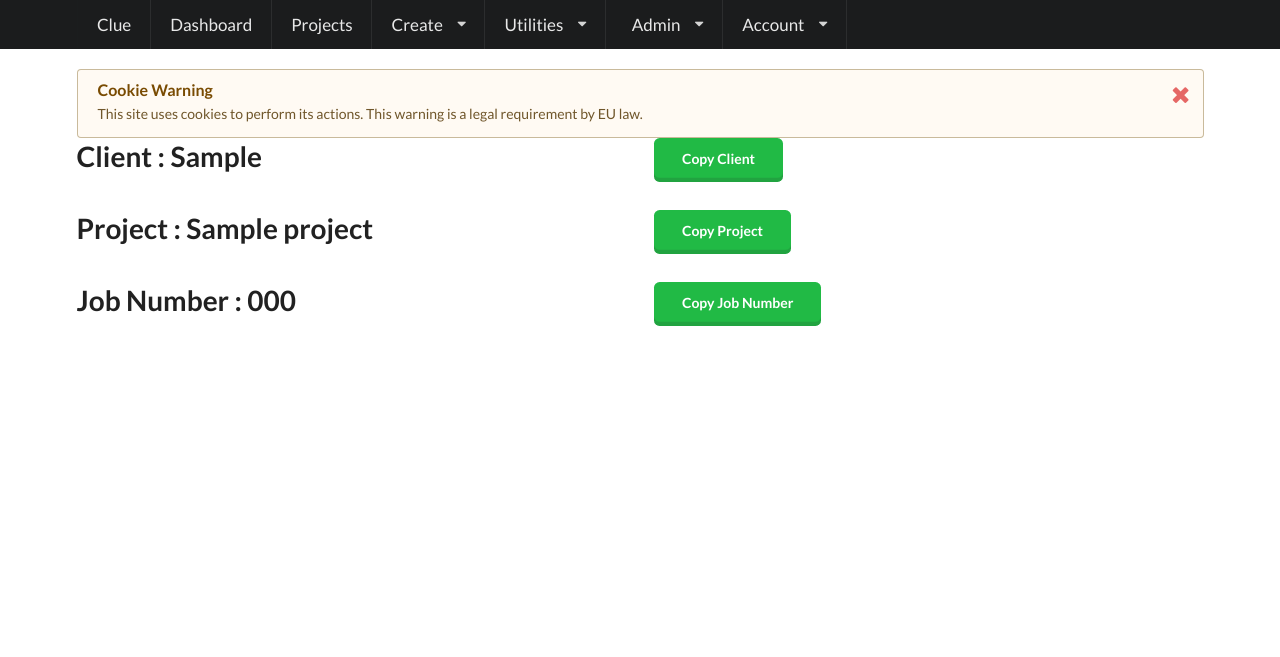
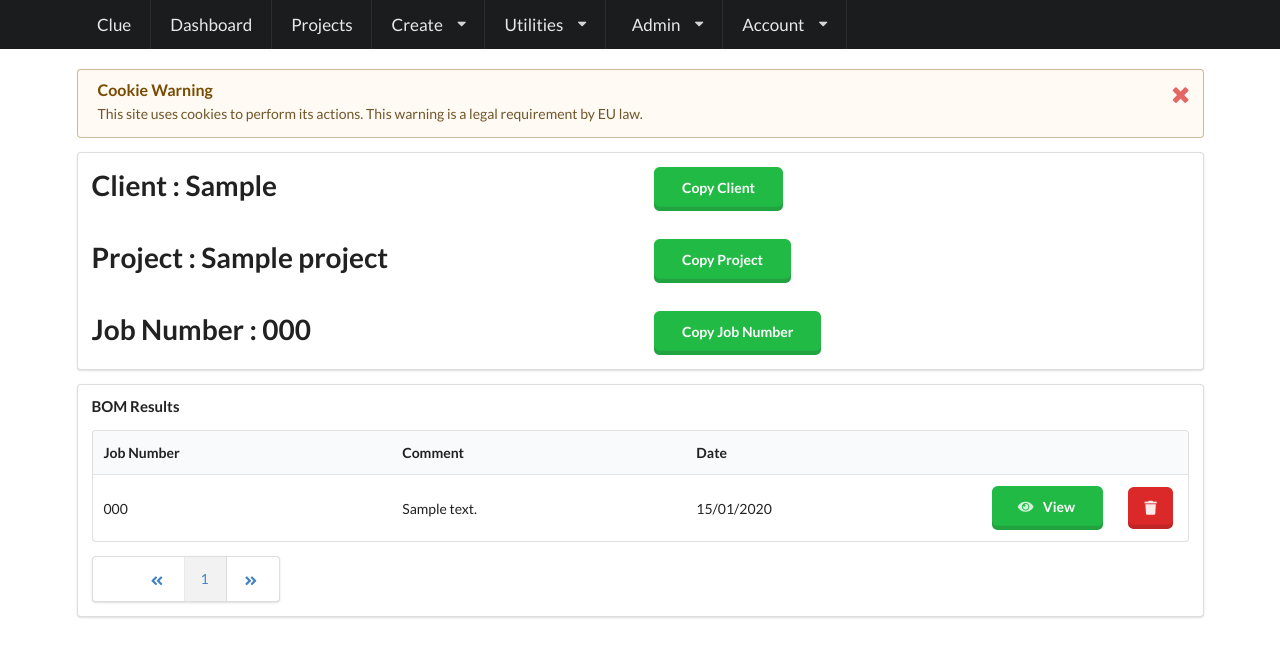
Before and after one commit to Boomatang/Clue, a Flask app: page /project/project/Sample in a window 1280 px wide. Shown: the top 657 px of the page. Run offline with Flask 2, Linux system fonts and the light colour scheme; a user stored in the database is signed in; tables that the repository leaves empty hold one stand-in row (values such as "Sample post"); some libraries are stand-ins or nearby versions.

Commit message:
BOM's seen from project
The user now can see a BOM from the view of a project.

```diff
--- a/app/models.py
+++ b/app/models.py
@@ -544,5 +544,10 @@ class Project(db.Model):
     asset = db.Column(db.String(64), index=True, default=uuid_key)
     is_active = db.Column(db.BOOLEAN, default=True)
     bom = db.relationship(
-        "BomResult", cascade="all, delete-orphan", backref="result", lazy=True
+        "BomResult", cascade="all, delete-orphan", backref="project", lazy=True
     )
+
+
+    @property
+    def bom_count(self):
+        return len(self.bom)
--- a/app/project/views.py
+++ b/app/project/views.py
@@ -1,10 +1,10 @@
 import datetime
-from flask import render_template, flash, url_for, redirect
+from flask import render_template, flash, url_for, redirect, request, current_app
 from flask_login import login_required, current_user
 
 from app import db
 from app.decorators import company_asset
-from app.models import Project
+from app.models import Project, BomResult
 from app.project import project
 from app.project.form import AddProject
 
@@ -12,7 +12,6 @@ from app.project.form import AddProject
 @project.route("/")
 @login_required
 def index():
-
     projects = Project.query.filter_by(company=current_user.company.id).order_by(
         Project.job_number.desc()
     )[:]
@@ -47,8 +46,19 @@ def add():
 @login_required
 @company_asset()
 def view(asset):
-
     db_entry: Project = Project.query.filter_by(asset=asset).first_or_404()
     db_entry.last_active = datetime.datetime.now()
 
-    return render_template("project/view.html", project=db_entry)
+    page = request.args.get("page", 1, type=int)
+    pagination = (
+        BomResult.query.filter_by(company=current_user.company.id, project_id=db_entry.id)
+            .order_by(BomResult.timestamp.desc())
+            .paginate(page, per_page=current_app.config["POSTS_PER_PAGE"], error_out=False)
+    )
+    BOM_results = pagination.items
+
+    return render_template("project/view.html",
+                           project=db_entry,
+                           BOM_results=BOM_results,
+                           pagination=pagination
+                           )
--- a/app/templates/project/_main_table.html
+++ b/app/templates/project/_main_table.html
@@ -4,6 +4,7 @@
     <th class="collapsing">Job Number</th>
     <th>Project</th>
     <th>Client</th>
+    <th>BOM's</th>
     <th  class="collapsing"></th>
   </tr>
   </thead>
@@ -13,6 +14,7 @@
       <td class="collapsing">{{ project.job_number }}</td>
       <td>{{ project.name }}</td>
       <td>{{ project.client }}</td>
+      <td>{{ project.bom_count }}</td>
       <td class="collapsing"><a href="{{ url_for('project.view', asset=project.asset) }}"><i class="large violet eye
       icon"></i></a></td>
     </tr>
--- a/app/templates/project/view.html
+++ b/app/templates/project/view.html
@@ -10,6 +10,7 @@ Project {{ project.name }}
 {% endblock %}
 
 {% block page_content %}
+  <div class="ui segment">
   <div class="ui two column grid">
     <div class="ui row">
       <div class="column"><h1>Client : <span id="client">{{ project.client }}</span></h1></div>
@@ -30,6 +31,19 @@ Project {{ project.name }}
       <div class="column">
         <button class="ui green button" onclick="CopyToClipboard('job number')">Copy Job Number</button>
       </div>
+    </div>
+  </div>
+  </div>
+
+
+
+
+
+  <div class="ui segment">
+  <div class="ui small header">BOM Results</div>
+    {% include('BOM/_past_results_table.html') %}
+    <div class="pagination">
+       {{ macros.pagination_widget(pagination, '.view', asset=project.asset) }}
     </div>
   </div>
 
```
